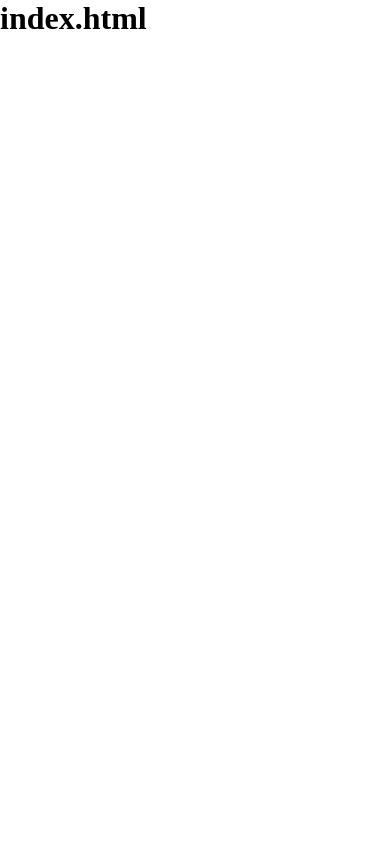
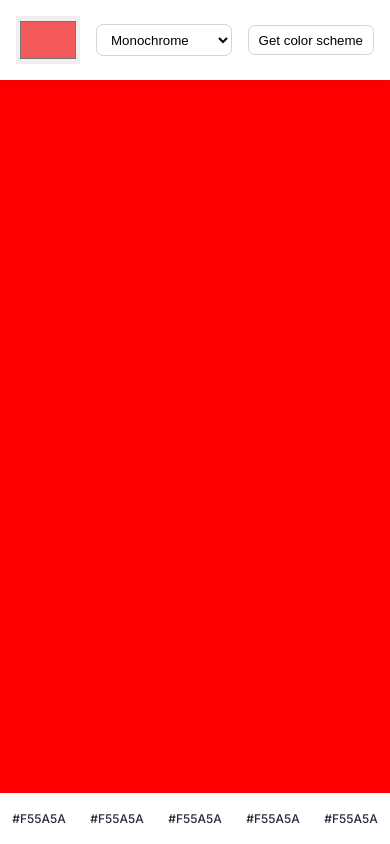
Before and after one commit to mateoruizguinazu/color-scheme-generator, a website built with Vite: page index.html in a window 390 px wide. Built offline with nearby package versions, Linux system fonts and the light colour scheme.

Commit message:
Set up of the HTML & CSS
Defined a responsive & accessible HTML & CSS for the color picker

```diff
--- a/index.css
+++ b/index.css
@@ -1,4 +1,100 @@
+*, *::before, *::after {
+    box-sizing: border-box;
+}
+
 html, body {
     margin: 0;
     padding: 0;
+    font-family: 'Inter', sans-serif;
 }
+
+/* =================
+    Form
+   ================= */
+
+form {
+    display: flex;
+    align-items: center;
+    gap: 1em;
+    padding: 1em;
+    background: white;
+    box-shadow: 0px 4px 10px #00000010;
+    position: fixed;
+    width: 100vw;
+}
+
+#color-picker {
+    border: none;
+    width: 4rem;
+    height: 3rem;
+    flex-shrink: 0;
+    cursor: pointer;
+}
+
+#color-scheme,
+#submit-btn {
+    background: white;
+    border: 1px solid #D1D5DB;
+    border-radius: 0.5em;
+    padding: 0.5em 0.75em;
+    cursor: pointer;
+    transition: 200ms;
+}
+
+select {
+    width: 100%;
+}
+
+#color-scheme:hover,
+#submit-btn:hover {
+    background: #e3e3e3;
+    transition: 200ms;
+}
+
+
+/* =================
+    Color scheme
+   ================= */
+
+main {
+    display: flex;
+    align-items: stretch;
+    height: 100vh;
+}
+
+.color-result {
+    background: red;
+    width: 20vw;
+    display: flex;
+    flex-direction: column;
+    justify-content: end;
+}
+
+.color-hex-box {
+    background-color: white;
+    padding: 0.5em;
+}
+
+h2 {
+    font-size: 0.75rem;
+    font-weight: 500;
+    text-align: center;
+    color: #2B283A;
+}
+
+/* =================
+    Miscellaneous
+   ================= */
+
+.visually-hidden {
+    position: absolute;
+    width: 1px;
+    height: 1px;
+    margin: -1px;
+    border: 0;
+    padding: 0;
+    white-space: nowrap;
+    clip-path: inset(100%);
+    clip: rect(0 0 0 0);
+    overflow: hidden;
+}
--- a/index.html
+++ b/index.html
@@ -1,9 +1,82 @@
+<!DOCTYPE html>
 <html>
     <head>
-        <link rel="stylesheet" href="index.css">
+        <title>???</title>
+        <meta name="description" content="???">
+        <meta charset="UTF-8">
+        <meta name="viewport" content="width=device-width, initial-scale=1.0">
+        <!-- CSS -->
+            <link rel="stylesheet" href="index.css">
+        <!-- FontAwesome -->
+            <!-- <link rel="stylesheet" href="https://cdnjs.cloudflare.com/ajax/libs/font-awesome/7.0.0/css/all.min.css" integrity="sha512-DxV+EoADOkOygM4IR9yXP8Sb2qwgidEmeqAEmDKIOfPRQZOWbXCzLC6vjbZyy0vPisbH2SyW27+ddLVCN+OMzQ==" crossorigin="anonymous" referrerpolicy="no-referrer" /> -->
+        <!-- Google Fonts -->
+            <link rel="preconnect" href="https://fonts.googleapis.com">
+            <link rel="preconnect" href="https://fonts.gstatic.com" crossorigin>
+            <link href="https://fonts.googleapis.com/css2?family=Inter:ital,opsz,wght@0,14..32,100..900;1,14..32,100..900&display=swap" rel="stylesheet">
     </head>
     <body>
-        <h1>index.html</h1>
+        <h1 class="visually-hidden">Mateo's Color Scheme Generator</h1>
+        <header>
+            <form id="color-form">
+                <label for="color-picker" class="visually-hidden">Pick a color</label>
+                <input
+                    type="color"
+                    id="color-picker"
+                    name="colorPicker"
+                    value="#F55A5A"
+                    colorspace="display-p3"
+                    aria-label="Pick a color"
+                    >
+                <label for="color-scheme" class="visually-hidden">Pick a color scheme</label>
+                <select
+                    id="color-scheme"
+                    name="colorScheme"
+                    aria-label="Pick a color scheme"
+                    >
+                    <option value="monochrome">Monochrome</option>
+                    <option value="monochrome-dark">Monochrome-dark</option>
+                    <option value="monochrome-light">Monochrome-light</option>
+                    <option value="analogic">Analogic</option>
+                    <option value="complement">Complement</option>
+                    <option value="analogic-complement">Analogic-complement</option>
+                    <option value="triad">Triad</option>
+                    <option value="quad">Quad</option>
+                </select>
+                <input type="submit" id="submit-btn" value="Get color scheme">
+            </form>
+        </header>
+        <main>
+            <div class="color-result">
+                <div class="color-box" id="color-one-value"></div>
+                <div class="color-hex-box">
+                    <h2 id="color-one-hex">#F55A5A</h2>
+                </div>
+            </div>
+            <div class="color-result">
+                <div class="color-box" id="color-one-value"></div>
+                <div class="color-hex-box">
+                    <h2 id="color-one-hex">#F55A5A</h2>
+                </div>
+            </div>
+            <div class="color-result">
+                <div class="color-box" id="color-one-value"></div>
+                <div class="color-hex-box">
+                    <h2 id="color-one-hex">#F55A5A</h2>
+                </div>
+            </div>
+            <div class="color-result">
+                <div class="color-box" id="color-one-value"></div>
+                <div class="color-hex-box">
+                    <h2 id="color-one-hex">#F55A5A</h2>
+                </div>
+            </div>
+            <div class="color-result">
+                <div class="color-box" id="color-one-value"></div>
+                <div class="color-hex-box">
+                    <h2 id="color-one-hex">#F55A5A</h2>
+                </div>
+            </div>
+        </main>
         <script src="index.js"></script>
     </body>
 </html>
```
